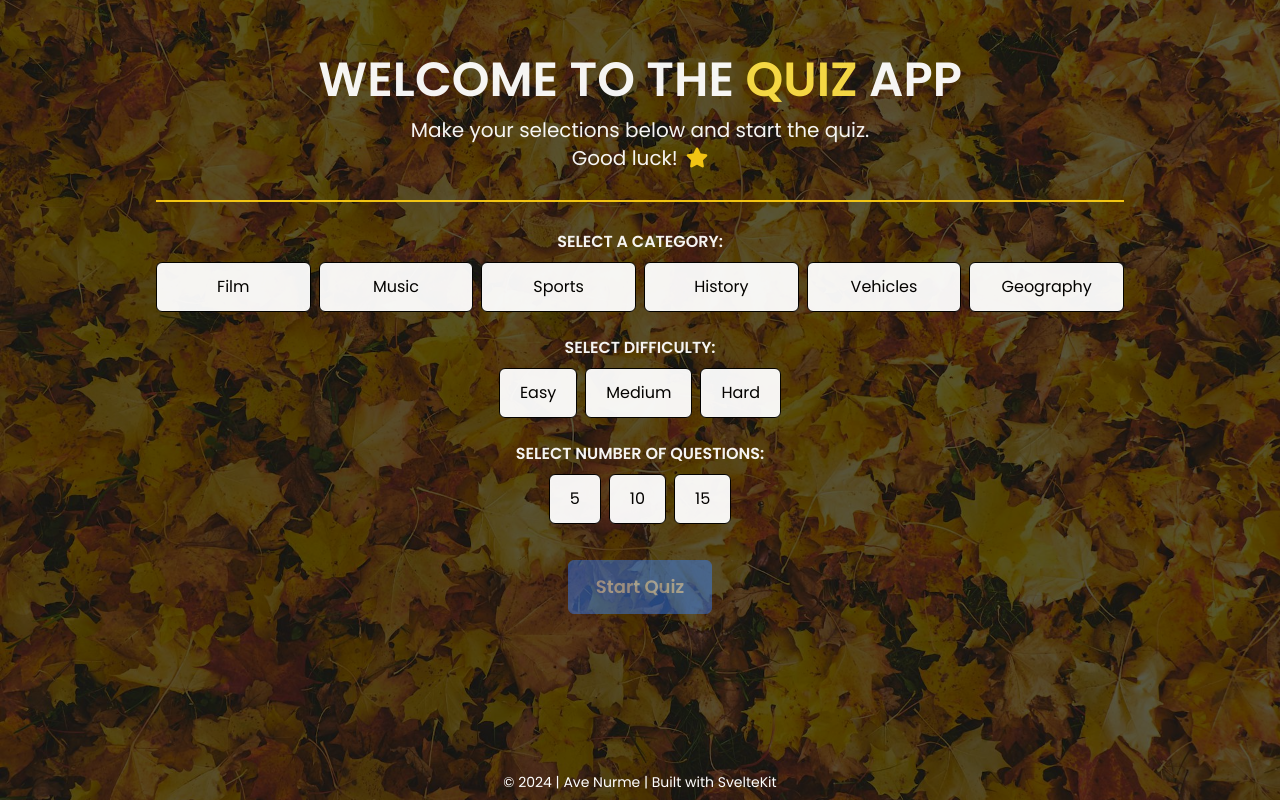
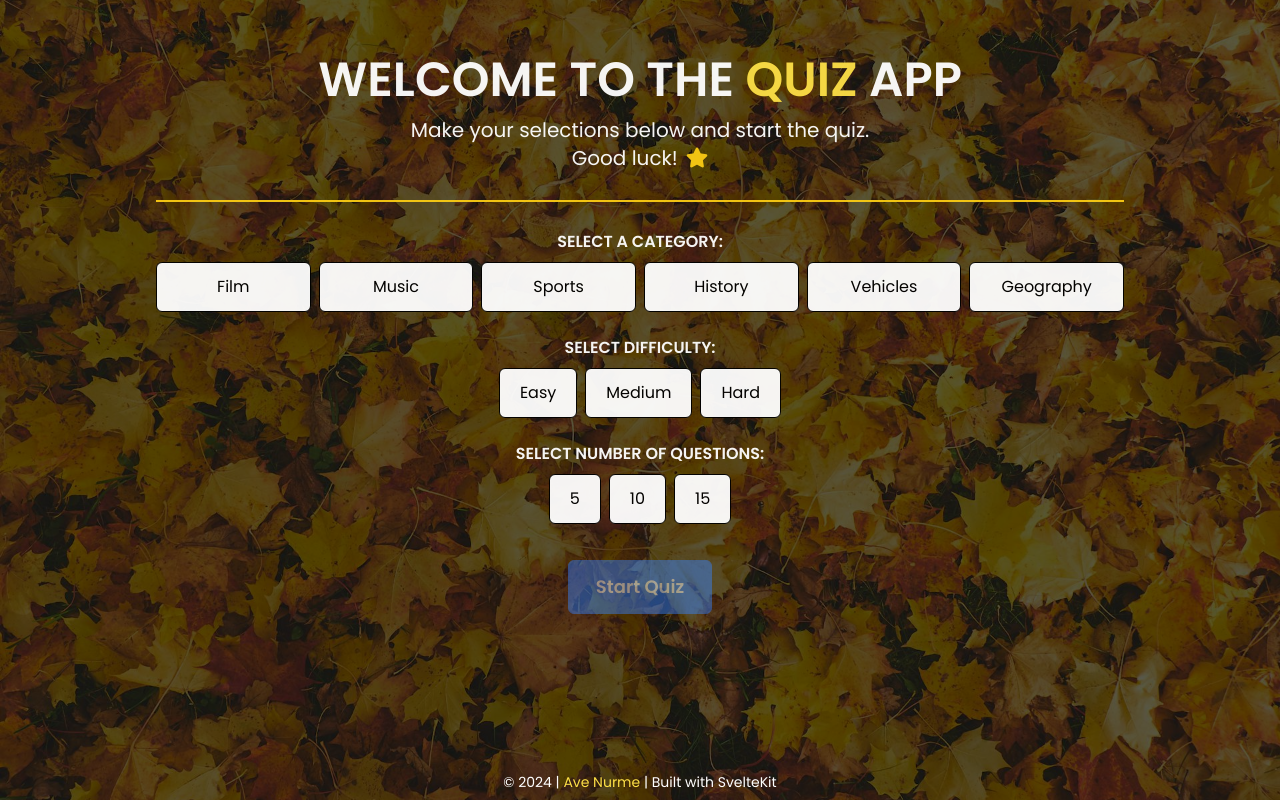
Before and after one commit to nurme-ave/svelte5-quiz-app, a SvelteKit app: page / in a window 1280 px wide. Built offline with nearby package versions, Linux system fonts and the light colour scheme.

Commit message:
Wrap text in a link, style it and adjust max-width for smaller screens

```diff
--- a/src/routes/+layout.svelte
+++ b/src/routes/+layout.svelte
@@ -68,12 +68,19 @@
 >
 	<div class="min-h-screen">
 		<main
-			class="flex flex-col justify-start text-center gap-3 pt-10 pb-0 px-7 lg:pt-14 2xl:pt-18 3xl:pt-24 max-w-5xl mx-auto"
+			class="flex flex-col justify-start text-center gap-3 pt-10 pb-0 px-7 lg:pt-14 2xl:pt-18 3xl:pt-24 md:max-w-2xl lg:max-w-5xl mx-auto"
 		>
 			{@render children?.()}
 		</main>
 		<footer class="absolute bottom-0 w-full text-center py-2">
-			<p class="text-white text-sm">&copy; {currentYear} | Ave Nurme | Built with SvelteKit</p>
+			<p class="text-white text-sm">
+				&copy; {currentYear} |
+				<a
+					href="https://www.avenurme.dev"
+					target="_blank"
+					class="text-yellow-300 hover:text-blue-400">Ave Nurme</a
+				> | Built with SvelteKit
+			</p>
 		</footer>
 	</div>
 </div>
```
